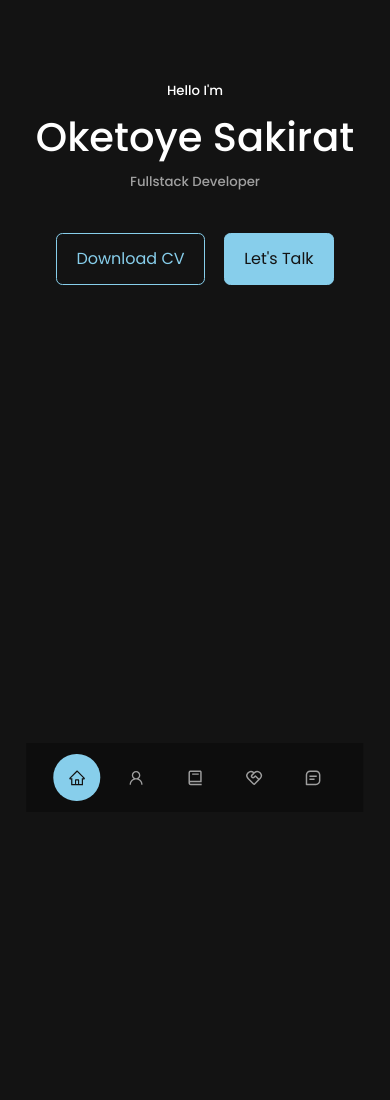
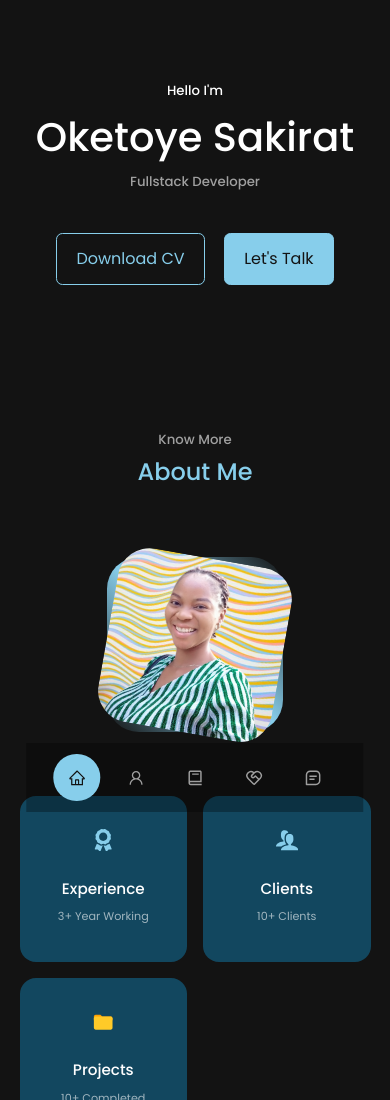
Before and after one commit to odunayo22/alx-portfolio-project, a React (Create React App) app in the folder my-portfolio/: page / in a window 390 px wide. Shown: the top 1100 px of the page. Before the commit the page ends 844 px from the top, so only its background shows below. Built offline with nearby package versions, Linux system fonts and the light colour scheme; a web font is replaced by a local one.

Commit message:
about-session

```diff
--- a/my-portfolio/src/App.js
+++ b/my-portfolio/src/App.js
@@ -1,6 +1,7 @@
 import React from 'react';
 import Nav from './components/Nav/Nav';
 import Header from './components/Header/Header';
+import About from './components/About/About';
 //import './App.css';
 
 const App = ()=> {
@@ -8,6 +9,7 @@ const App = ()=> {
     <div>
      <Header/>
      <Nav />
+     <About />
     </div>
   );
 }
--- /dev/null
+++ b/my-portfolio/src/components/About/About.jsx
@@ -0,0 +1,55 @@
+import React from 'react';
+import './About.scss';
+import my from '../../assets/odu-edit-1.png';
+import { FaAward } from 'react-icons/fa';
+import { ImUsers } from 'react-icons/im';
+import { FcFolder } from 'react-icons/fc';
+
+
+const About = () =>{
+    return(
+        <section className="about">
+        <h5>Know More</h5>
+        <h2>About Me</h2>
+        <div className='container about__container'>
+            <div className="about__me">
+                <div className="about__me-image">
+                    <img src={my} alt="my" />
+                </div>
+            </div>
+
+            <div className="about__content">
+                <div className="about__cards">
+                    <article className='about__card'>
+                        <FaAward className='about__icons'/>
+                        <h5>Experience</h5>
+                        <small>3+ Year Working</small>
+                    </article>
+
+                    <article className='about__card'>
+                        <ImUsers className='about__icons'/>
+                        <h5>Clients</h5>
+                        <small>10+ Clients</small>
+                    </article>
+
+                    <article className='about__card'>
+                        <FcFolder className='about__icons'/>
+                        <h5>Projects</h5>
+                        <small>10+ Completed</small>
+                    </article>
+                </div>
+
+                <p>
+                    I am a Software Engineer and ready to work remotely anytime and always ready to learn.
+                    The informations provided are all true, all details needeed is included as well.
+                </p>
+
+                <a href='#contact' className='btn btn-primary'>Let's discuss</a>
+            </div>
+        </div>
+
+        </section>
+    )
+}
+
+export default About;
--- /dev/null
+++ b/my-portfolio/src/components/About/About.scss
@@ -0,0 +1,124 @@
+
+
+.about__container{
+    display: grid;
+    grid-template-columns: 35% 50%;
+    gap: 15%;
+}
+
+.about__me{
+    width: 100%;
+    aspect-ratio: 1/1;
+    border-radius: 2rem;
+    background: linear-gradient(45deg, transparent, var(--color-primary),transparent);
+    display: grid;
+    place-items: center;
+
+
+.about__me-image{
+    border-radius: 2rem;
+    overflow: hidden;
+   transform: rotate(10deg);
+   transition: var(--transition);
+
+
+&:hover{
+   transform: rotate(0);
+}
+}
+}
+
+.about__cards{
+    display: grid;
+    grid-template-columns: repeat(3, 1fr);
+    gap: 1.5rem;
+
+
+.about__card{
+   background: var(--color-bg-variant);
+    border: 1px solid transparent;
+    border-radius: 1rem;
+    padding: 2rem;
+    text-align: center;
+    transition: var(--transition);
+
+
+    &:hover{
+        background:transparent;
+        border-color: var(--color-primary-variant);
+        cursor: default;
+    }
+
+    h5{
+        font-size: 0.95rem;
+
+    }
+
+    small{
+        font-size: 0.7rem;
+        color: var(--color-light);
+    }
+
+    .about__icons{
+        color: var(--color-primary);
+        font-size: 1.4rem;
+        margin-bottom: 1rem;
+
+
+    }
+}
+}
+
+.about__content p{
+    margin: 2rem 0 2.6rem;
+    color: var(--color-light);
+}
+
+/* ======MEDIA QUERIES(Medium Devices)=====*/
+@media screen and (max-width: 1024px){
+    .about{
+        height: 60rem;
+    }
+    .about__container{
+        grid-template-columns: 1fr;
+        gap: 0;
+
+        .about__me{
+            width: 50%;
+            margin: 2rem auto 4rem;
+        }
+
+        .about__content p{
+            margin: 1rem 0 1.5rem;
+        }
+
+    }
+
+}
+
+
+/* ======MEDIA QUERIES(Small Devices)=====*/
+@media screen and (max-width: 600px){
+    .about{
+        height: 50vh;
+    }
+    .about__me{
+        width: 65%;
+        margin: 0 auto 3rem;
+    }
+
+    .about__cards{
+        grid-template-columns: 1fr 1fr;
+        gap: 1rem;
+    }
+
+    .about__content{
+        text-align: center;
+
+        p{
+            margin: 1.5rem 0;
+        }
+    }
+
+
+}
--- a/my-portfolio/src/components/Nav/Nav.jsx
+++ b/my-portfolio/src/components/Nav/Nav.jsx
@@ -11,7 +11,7 @@ const Nav = () =>{
     const [activeNav, setActiveNav] = useState("#")
     return(
         <nav>
-            <a href="logo.jpeg" onClick={() => setActiveNav('#')}className={activeNav ==='#' ? 'active' : ''}><AiOutlineHome /></a>
+            <a href="#" onClick={() => setActiveNav('#')}className={activeNav ==='#' ? 'active' : ''}><AiOutlineHome /></a>
 
             <a href="#about" onClick={() => setActiveNav('#about')} className={activeNav === '#about' ? 'active' : ''}><AiOutlineUser /></a>
 
```
Also changed, not shown: my-portfolio/src/components/css/main.css (deleted).
